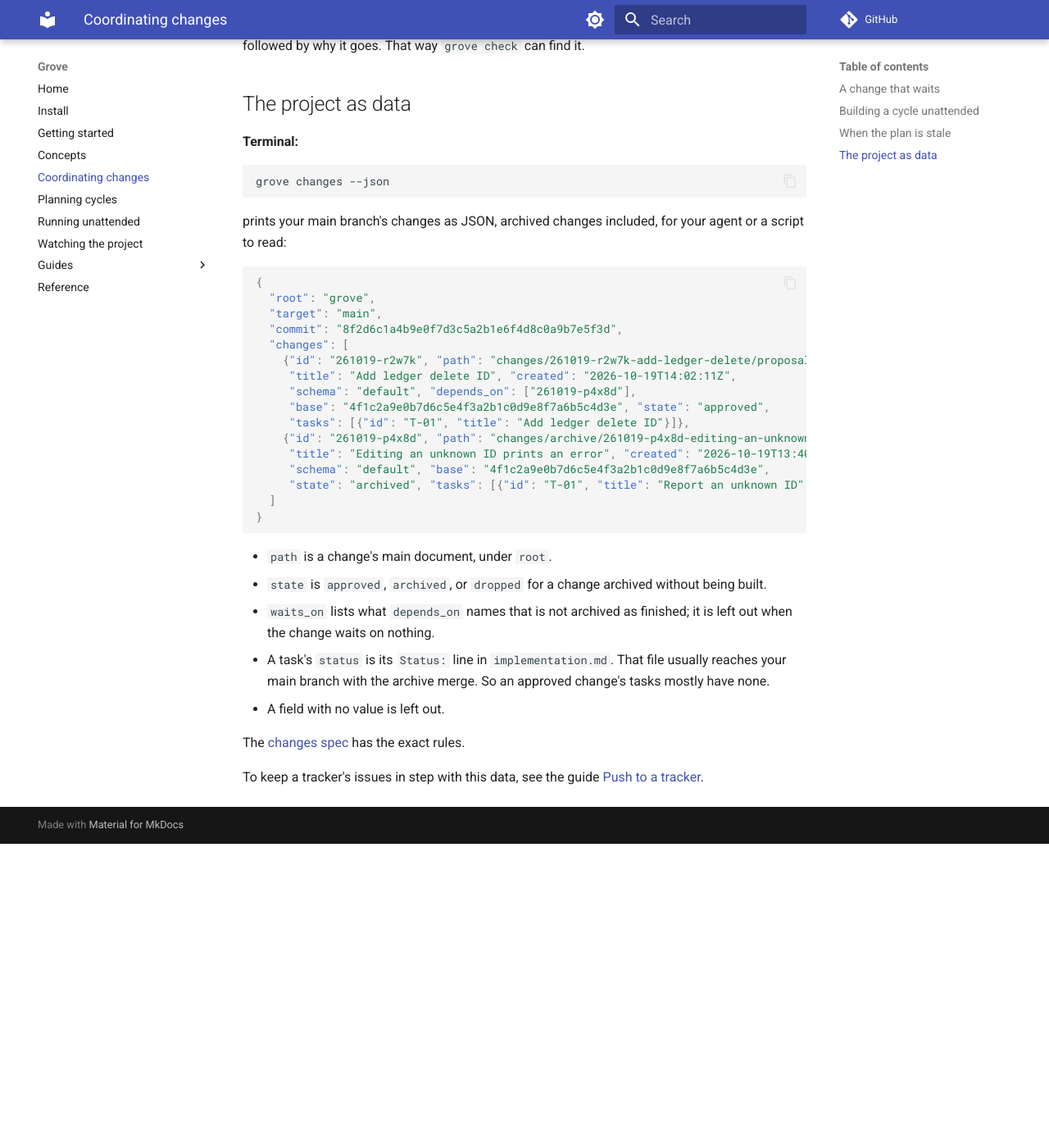
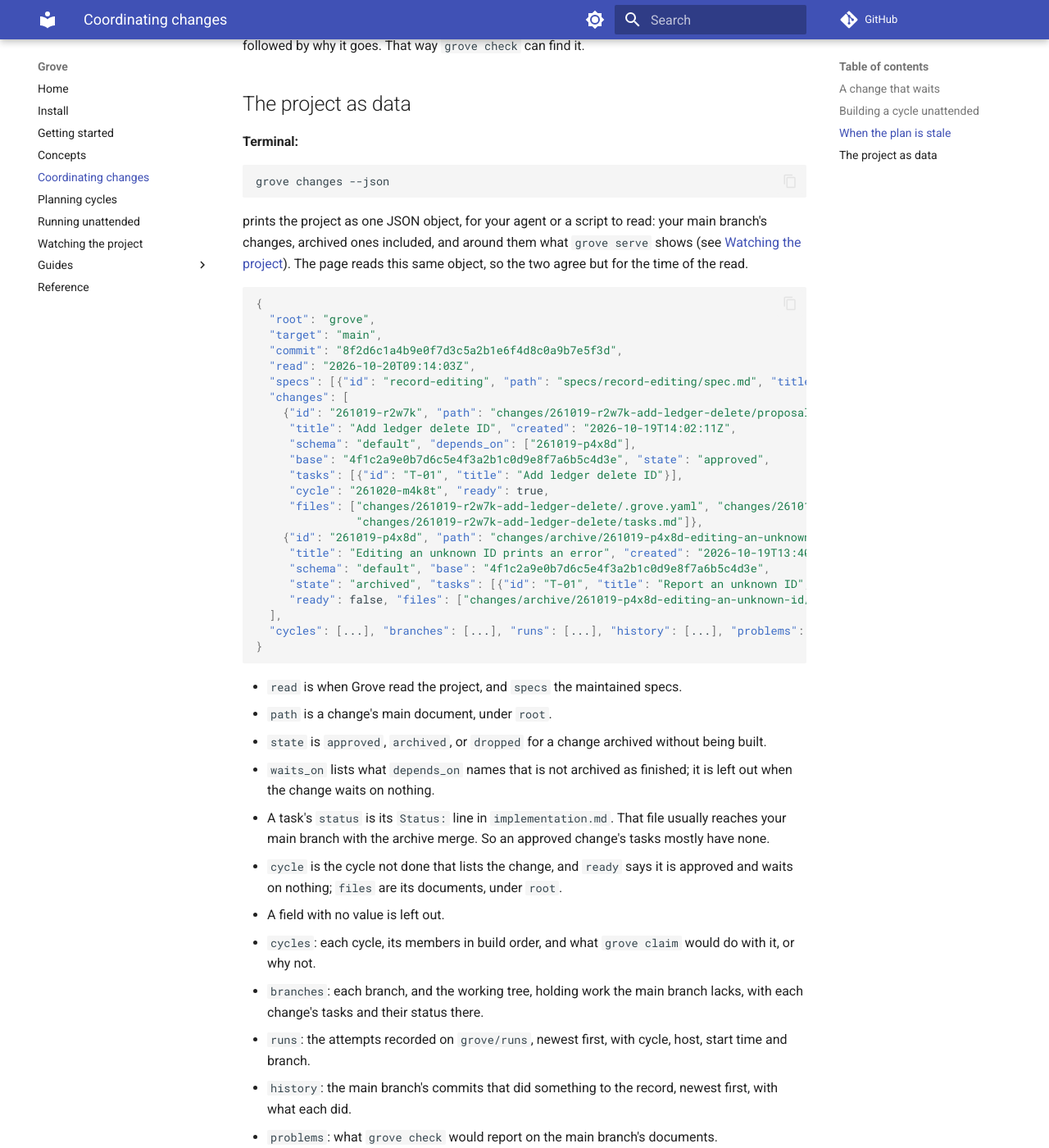
Before and after one commit to mascah/grove, an MkDocs documentation site: the page built from docs/coordinating.md, in a window 1280 px wide and 1400 px high, scrolled down 5048 px. Shown: the whole window at 82% size. Built offline with MkDocs 1.6.1 and Material for MkDocs 9.7.7, drawn with Linux system fonts in a browser that asks for light colours; comment, search, counter and statistics services are not loaded; before the commit the page ends 6077 px from its top, so only the background shows below that; some of the changed text lies outside the part shown.

Commit message:
feat(cli): grove changes --json prints the whole project value (#153)
Builds and archives change 261108-7grt3, change 2 of cycle 261109-cpb3q.
Stacked on #152; merge that first.

## Changes archived
- **261108-7grt3** "The project as JSON" — T-01 and T-02 `Status: done`;
specs folded into changes and serve.

## Blocked tasks
None. No checkpoints.

## What was demonstrated
- `just check` passes (4335/5000 Go, 1991/3000 test, 408/500 page,
8613/9000 words).
- `TestServe` asserts `grove changes --json` equals `/api/project` after
attempts are recorded (cycles, attempts and branches included), ignoring
`read` and the working-tree row's `date`, both times of the read.
- On a fresh fixture: an unattended cycle claimed from a second clone, a
branch with a task done, a change archived as finished and one dropped
all print as the spec says; the CI guide's `jq '.changes[]'` works
unchanged. `changes` is now `[]`, not `null`, on a project with none.

## For review
- Other empty lists (`cycles`, `runs`, …) still print as `null`; the
docs say so and suggest `[]?` in `jq`.

🤖 Generated with [Claude Code](https://claude.com/claude-code)

---------

Co-authored-by: Claude Opus 5.5 <noreply@anthropic.com>

````diff
--- a/docs/coordinating.md
+++ b/docs/coordinating.md
@@ -250,27 +250,38 @@ can find it.
 grove changes --json
 ```
 
-prints your main branch's changes as JSON, archived changes included, for your agent or a script to read:
+prints the project as one JSON object, for your agent or a script to read:
+your main branch's changes, archived ones included, and around them what
+`grove serve` shows (see [Watching the project](watching.md)). The page
+reads this same object, so the two agree but for the time of the read.
 
 ```json
 {
   "root": "grove",
   "target": "main",
   "commit": "8f2d6c1a4b9e0f7d3c5a2b1e6f4d8c0a9b7e5f3d",
+  "read": "2026-10-20T09:14:03Z",
+  "specs": [{"id": "record-editing", "path": "specs/record-editing/spec.md", "title": "Record editing"}],
   "changes": [
     {"id": "261019-r2w7k", "path": "changes/261019-r2w7k-add-ledger-delete/proposal.md",
      "title": "Add ledger delete ID", "created": "2026-10-19T14:02:11Z",
      "schema": "default", "depends_on": ["261019-p4x8d"],
      "base": "4f1c2a9e0b7d6c5e4f3a2b1c0d9e8f7a6b5c4d3e", "state": "approved",
-     "tasks": [{"id": "T-01", "title": "Add ledger delete ID"}]},
+     "tasks": [{"id": "T-01", "title": "Add ledger delete ID"}],
+     "cycle": "261020-m4k8t", "ready": true,
+     "files": ["changes/261019-r2w7k-add-ledger-delete/.grove.yaml", "changes/261019-r2w7k-add-ledger-delete/proposal.md",
+               "changes/261019-r2w7k-add-ledger-delete/tasks.md"]},
     {"id": "261019-p4x8d", "path": "changes/archive/261019-p4x8d-editing-an-unknown-id/proposal.md",
      "title": "Editing an unknown ID prints an error", "created": "2026-10-19T13:40:02Z",
      "schema": "default", "base": "4f1c2a9e0b7d6c5e4f3a2b1c0d9e8f7a6b5c4d3e",
-     "state": "archived", "tasks": [{"id": "T-01", "title": "Report an unknown ID", "status": "done"}]}
-  ]
+     "state": "archived", "tasks": [{"id": "T-01", "title": "Report an unknown ID", "status": "done"}],
+     "ready": false, "files": ["changes/archive/261019-p4x8d-editing-an-unknown-id/proposal.md"]}
+  ],
+  "cycles": [...], "branches": [...], "runs": [...], "history": [...], "problems": [...]
 }
 ```
 
+- `read` is when Grove read the project, and `specs` the maintained specs.
 - `path` is a change's main document, under `root`.
 - `state` is `approved`, `archived`, or `dropped` for a change archived
   without being built.
@@ -279,7 +290,21 @@ prints your main branch's changes as JSON, archived changes included, for your a
 - A task's `status` is its `Status:` line in `implementation.md`. That file
   usually reaches your main branch with the archive merge. So an approved
   change's tasks mostly have none.
+- `cycle` is the cycle not done that lists the change, and `ready` says it
+  is approved and waits on nothing; `files` are its documents, under
+  `root`.
 - A field with no value is left out.
+- `cycles`: each cycle, its members in build order, and what `grove
+  claim` would do with it, or why not.
+- `branches`: each branch, and the working tree, holding work the main
+  branch lacks, with each change's tasks and their status there.
+- `runs`: the attempts recorded on `grove/runs`, newest first, with
+  cycle, host, start time and branch.
+- `history`: the main branch's commits that did something to the record,
+  newest first, with what each did.
+- `problems`: what `grove check` would report on the main branch's
+  documents.
+- A list with nothing in it is `null`, but for `changes`, which is `[]`.
 
 The [changes spec](https://github.com/mascah/grove/blob/main/grove/specs/changes/spec.md) has the exact rules.
 
````
Also changed, not shown: dev/walkthrough.md (+8 -1 lines), docs/reference.md (+1 -1 lines), docs/watching.md (+3 -1 lines), grove/changes/archive/261108-7grt3-the-project-as-json/implementation.md (added, +103 -0 lines), grove/specs/changes/spec.md (+39 -8 lines), grove/specs/serve/spec.md (+18 -9 lines), grove/changes/archive/261108-7grt3-the-project-as-json/proposal.md (renamed from grove/changes/261108-7grt3-the-project-as-json/proposal.md), grove/changes/archive/261108-7grt3-the-project-as-json/specs/changes/spec.md (renamed from grove/changes/261108-7grt3-the-project-as-json/specs/changes/spec.md), grove/changes/archive/261108-7grt3-the-project-as-json/specs/serve/spec.md (renamed from grove/changes/261108-7grt3-the-project-as-json/specs/serve/spec.md), grove/changes/archive/261108-7grt3-the-project-as-json/tasks.md (renamed from grove/changes/261108-7grt3-the-project-as-json/tasks.md), 5 other files.
